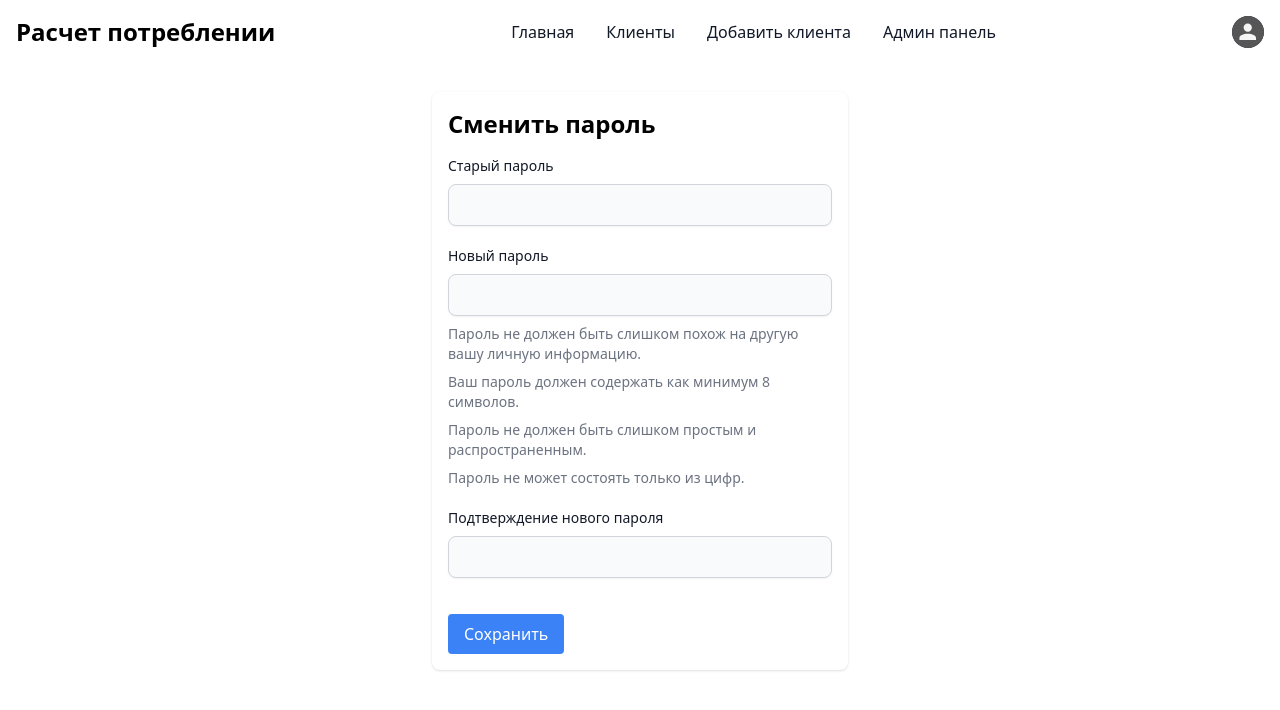
After one commit to jacksylyk/energyCalc, a Django app: page /users/me/change-password/ in a window 1280 px wide. The commit adds this page. Shown: the top 710 px of the page. Run offline with Django 5.2, Linux system fonts and the light colour scheme; the visitor is signed in with stand-in values (Sample User, id 1); parts of the project's set-up code (start-up, migrations or seed data) failed here and were passed over; some libraries are stand-ins or nearby versions.

Commit message:
Reset password features

```diff
--- a/admin_panel/urls.py
+++ b/admin_panel/urls.py
@@ -8,6 +8,7 @@ urlpatterns = [
     path('manage_users/create/', views.UserCreateView.as_view(), name='user_create'),
     path('manage_users/update/<int:pk>/', views.UserUpdateView.as_view(), name='user_update'),
     path('manage_users/delete/<int:pk>/', views.UserDeleteView.as_view(), name='user_delete'),
+    path('manage_users/reset-password/<int:pk>/', views.UserResetPasswordView.as_view(), name='reset_password'),
     path('manage_clients', views.SuperuserClientsView.as_view(), name='manage_clients'),
     path('manage_clients/update/<int:pk>/', views.ClientUpdateView.as_view(), name='client_update'),
     path('manage_clients/delete/<int:pk>/', views.ClientDeleteView.as_view(), name='client_delete'),
--- /dev/null
+++ b/templates/registration/change_password.html
@@ -0,0 +1,39 @@
+{% extends "base.html" %}
+
+{% block content %}
+    <div class="container mx-auto max-w-md p-4">
+        <form method="post" class=" mx-auto">
+            {% csrf_token %}
+            <div class="bg-white shadow overflow-hidden sm:rounded-lg p-4">
+                <h1 class="text-2xl font-semibold mb-4">Сменить пароль</h1>
+                <div class="mb-5">
+                    <label for="{{ form.old_password.auto_id }}"
+                           class="block mb-2 text-sm font-medium text-gray-900 dark:text-white">{{ form.old_password.label }}</label>
+                    <input type="password" id="{{ form.old_password.auto_id }}" name="{{ form.old_password.name }}"
+                           class="shadow-sm bg-gray-50 border border-gray-300 text-gray-900 text-sm rounded-lg focus:ring-blue-500 focus:border-blue-500 block w-full p-2.5 dark:bg-gray-700 dark:border-gray-600 dark:placeholder-gray-400 dark:text-white dark:focus:ring-blue-500 dark:focus:border-blue-500 dark:shadow-sm-light"
+                           required/>
+                </div>
+                <div class="mb-5">
+                    <label for="{{ form.new_password1.auto_id }}"
+                           class="block mb-2 text-sm font-medium text-gray-900 dark:text-white">{{ form.new_password1.label }}</label>
+                    <input type="password" id="{{ form.new_password1.auto_id }}" name="{{ form.new_password1.name }}"
+                           class="shadow-sm bg-gray-50 border border-gray-300 text-gray-900 text-sm rounded-lg focus:ring-blue-500 focus:border-blue-500 block w-full p-2.5 dark:bg-gray-700 dark:border-gray-600 dark:placeholder-gray-400 dark:text-white dark:focus:ring-blue-500 dark:focus:border-blue-500 dark:shadow-sm-light"
+                           required/>
+                    <p id="helper-text-explanation" class="mt-2 text-sm text-gray-500 dark:text-gray-400">Пароль не должен быть слишком похож на другую вашу личную информацию.</p>
+                    <p id="helper-text-explanation" class="mt-2 text-sm text-gray-500 dark:text-gray-400">Ваш пароль должен содержать как минимум 8 символов.</p>
+                    <p id="helper-text-explanation" class="mt-2 text-sm text-gray-500 dark:text-gray-400">Пароль не должен быть слишком простым и распространенным.</p>
+                    <p id="helper-text-explanation" class="mt-2 text-sm text-gray-500 dark:text-gray-400">Пароль не может состоять только из цифр.</p>
+                </div>
+                <div class="mb-5">
+                    <label for="{{ form.new_password2.auto_id }}"
+                           class="block mb-2 text-sm font-medium text-gray-900 dark:text-white">{{ form.new_password2.label }}</label>
+                    <input type="password" id="{{ form.new_password2.auto_id }}" name="{{ form.new_password2.name }}"
+                           class="shadow-sm bg-gray-50 border border-gray-300 text-gray-900 text-sm rounded-lg focus:ring-blue-500 focus:border-blue-500 block w-full p-2.5 dark:bg-gray-700 dark:border-gray-600 dark:placeholder-gray-400 dark:text-white dark:focus:ring-blue-500 dark:focus:border-blue-500 dark:shadow-sm-light"
+                           required/>
+                </div>
+                <button type="submit" class="bg-blue-500 text-white py-2 px-4 rounded mt-4">Сохранить</button>
+
+            </div>
+        </form>
+    </div>
+{% endblock %}
--- a/templates/registration/profile.html
+++ b/templates/registration/profile.html
@@ -48,6 +48,7 @@
                 </dd>
             </div>
             <div class="p-3 flex justify-end">
+                <button onclick="location.href='{% url 'users:change_password' %}'" type="button" class="text-white bg-blue-700 hover:bg-blue-800 focus:ring-4 focus:ring-blue-300 font-medium rounded-lg text-sm px-5 py-2.5 me-2 mb-2 dark:bg-blue-600 dark:hover:bg-blue-700 focus:outline-none dark:focus:ring-blue-800">Сменить пароль</button>
                 <button onclick="location.href='{% url 'users:edit' %}'" type="button" class="text-white bg-blue-700 hover:bg-blue-800 focus:ring-4 focus:ring-blue-300 font-medium rounded-lg text-sm px-5 py-2.5 me-2 mb-2 dark:bg-blue-600 dark:hover:bg-blue-700 focus:outline-none dark:focus:ring-blue-800">Редактировать</button>
             </div>
         </dl>
--- a/users/urls.py
+++ b/users/urls.py
@@ -1,5 +1,6 @@
 from django.urls import path, include
 from users import views
+from users.views import CustomPasswordChangeView
 
 app_name = 'users'
 
@@ -7,5 +8,5 @@ urlpatterns = [
     path('', include('django.contrib.auth.urls')),
     path('me/', views.ProfileView.as_view(), name='me'),
     path('me/edit/', views.ProfileEditView.as_view(), name='edit'),
-
+    path('me/change-password/', CustomPasswordChangeView.as_view(), name='change_password'),
 ]
--- a/users/views.py
+++ b/users/views.py
@@ -2,7 +2,8 @@ from django.contrib.auth.mixins import LoginRequiredMixin
 from django.shortcuts import render
 from django.urls import reverse_lazy
 from django.views.generic import TemplateView, UpdateView
-
+from django.contrib.auth.views import PasswordChangeView
+from django.contrib import messages
 
 class ProfileView(LoginRequiredMixin, TemplateView):
     template_name = 'registration/profile.html'
@@ -21,3 +22,14 @@ class ProfileEditView(LoginRequiredMixin, UpdateView):
 
     def get_object(self, queryset=None):
         return self.request.user
+
+
+class CustomPasswordChangeView(LoginRequiredMixin, PasswordChangeView):
+    template_name = 'registration/change_password.html'
+    success_url = reverse_lazy('users:me')
+
+    def form_invalid(self, form):
+        for field, errors in form.errors.items():
+            for error in errors:
+                messages.error(self.request, f"{field}: {error}")
+        return super().form_invalid(form)
```
Also changed, not shown: admin_panel/forms.py (+8 -0 lines), admin_panel/views.py (+22 -1 lines), templates/admin/manage_users.html (+21 -8 lines), templates/admin/reset_password_form.html (added, +21 -0 lines), templates/admin/user_form.html (+5 -5 lines).
